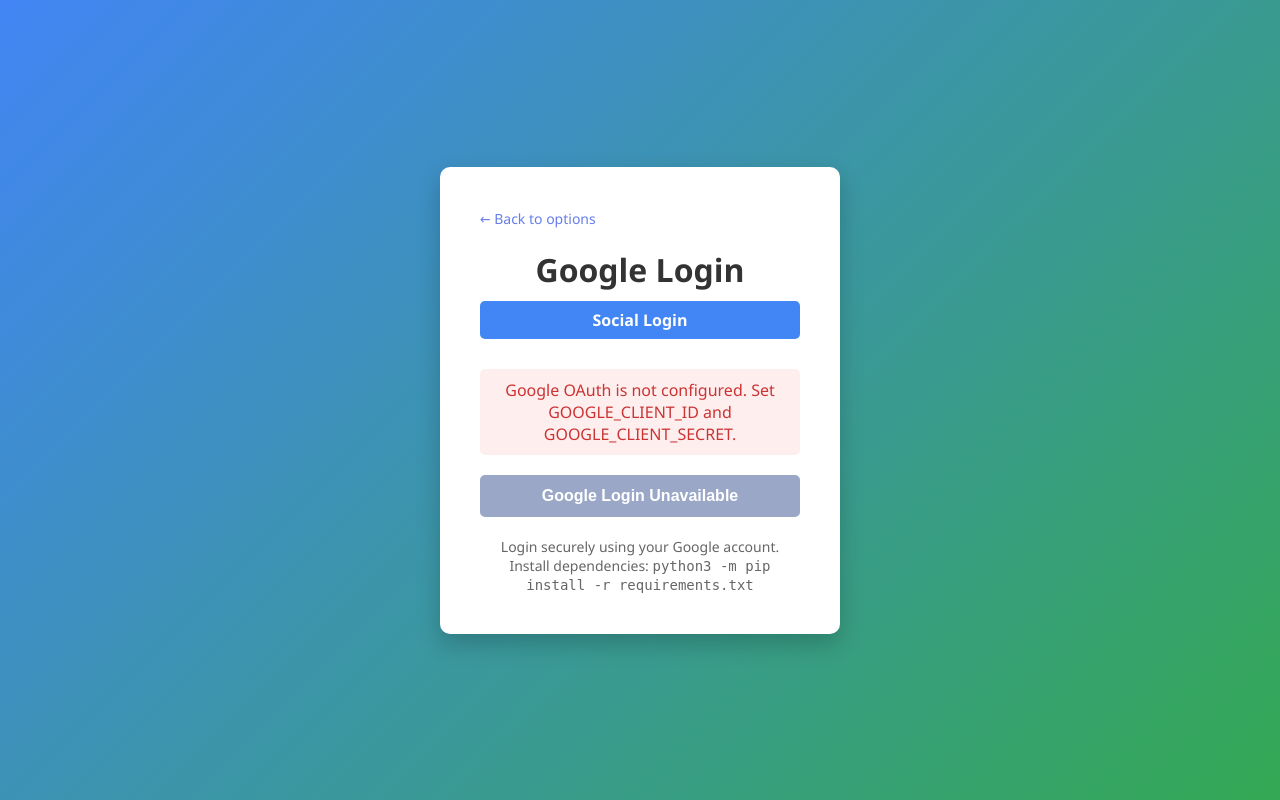
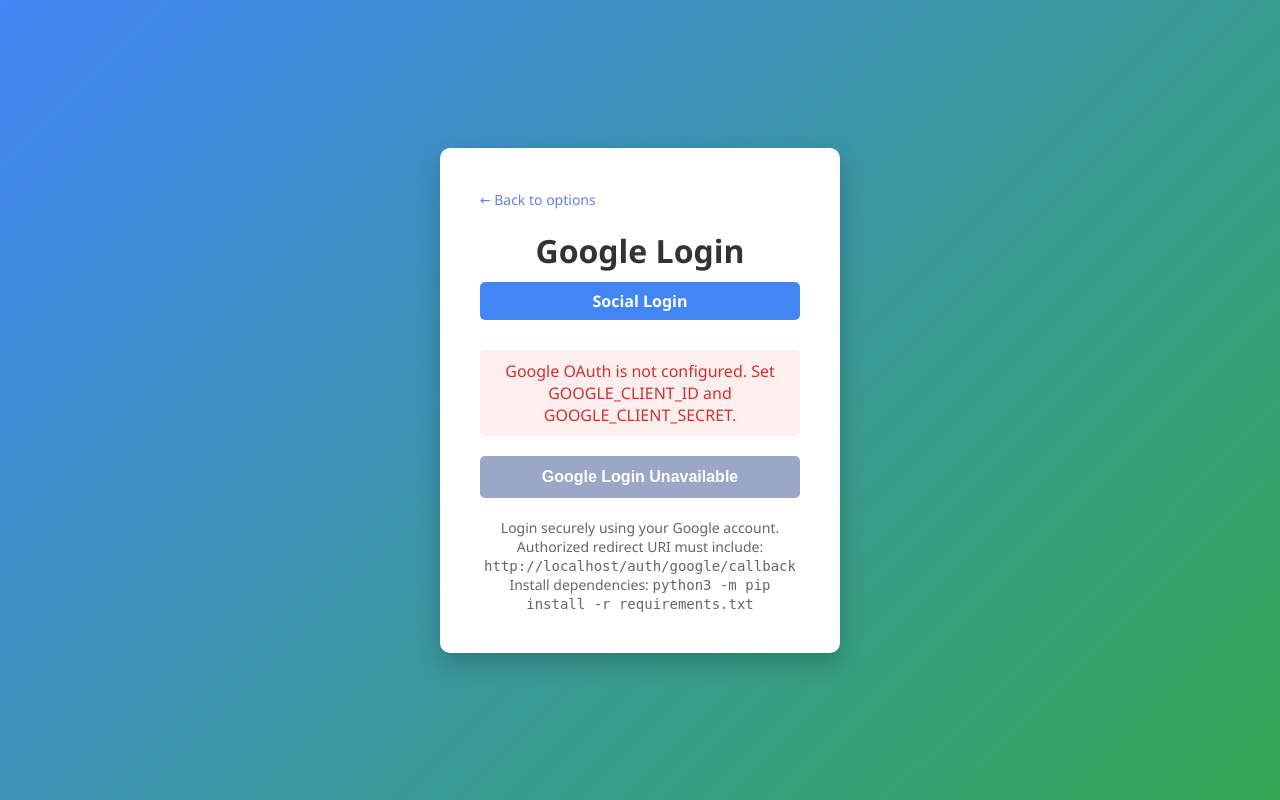
Before and after one commit to tseknouJake/passkey-instead-of-MFA, a Flask app: page /google-login-page in a window 1280 px wide. Run offline with Flask 3, Linux system fonts and the light colour scheme.

Commit message:
trying to fix

```diff
--- a/app.py
+++ b/app.py
@@ -44,6 +44,7 @@ load_local_env()
 
 app.config['GOOGLE_CLIENT_ID'] = (os.environ.get("GOOGLE_CLIENT_ID") or "").strip()
 app.config['GOOGLE_CLIENT_SECRET'] = (os.environ.get("GOOGLE_CLIENT_SECRET") or "").strip()
+app.config['GOOGLE_REDIRECT_URI'] = (os.environ.get("GOOGLE_REDIRECT_URI") or "").strip()
 
 
 def get_google_oauth_error():
@@ -64,6 +65,14 @@ def get_google_oauth_error():
         return 'GOOGLE_CLIENT_ID format looks invalid. It should end with .apps.googleusercontent.com.'
 
     return None
+
+
+def get_google_redirect_uri():
+    """Return redirect URI from env override or request-derived callback URL."""
+    configured_uri = app.config.get('GOOGLE_REDIRECT_URI')
+    if configured_uri:
+        return configured_uri
+    return url_for('google_callback', _external=True)
 
 oauth = OAuth(app) if GOOGLE_OAUTH_AVAILABLE else None
 if oauth and not get_google_oauth_error():
@@ -454,7 +463,13 @@ def logout():
 @app.route('/google-login-page')
 def google_login_page():
     oauth_error = get_google_oauth_error()
-    return render_template('google_login.html', error=oauth_error, oauth_available=oauth_error is None)
+    callback_uri = get_google_redirect_uri()
+    return render_template(
+        'google_login.html',
+        error=oauth_error,
+        oauth_available=oauth_error is None,
+        callback_uri=callback_uri
+    )
 
 @app.route('/login/google')
 def login_google():
@@ -465,7 +480,7 @@ def login_google():
             error=oauth_error,
             oauth_available=False
         ), 503
-    redirect_uri = url_for('google_callback', _external=True)
+    redirect_uri = get_google_redirect_uri()
     return oauth.google.authorize_redirect(redirect_uri)
 
 
--- a/templates/google_login.html
+++ b/templates/google_login.html
@@ -147,6 +147,9 @@
         {% endif %}
         <div class="info">
             <p>Login securely using your Google account.</p>
+            {% if callback_uri %}
+            <p>Authorized redirect URI must include: <code>{{ callback_uri }}</code></p>
+            {% endif %}
             {% if not oauth_available %}
             <p>Install dependencies: <code>python3 -m pip install -r requirements.txt</code></p>
             {% endif %}
```
Also changed, not shown: 1 other file.
